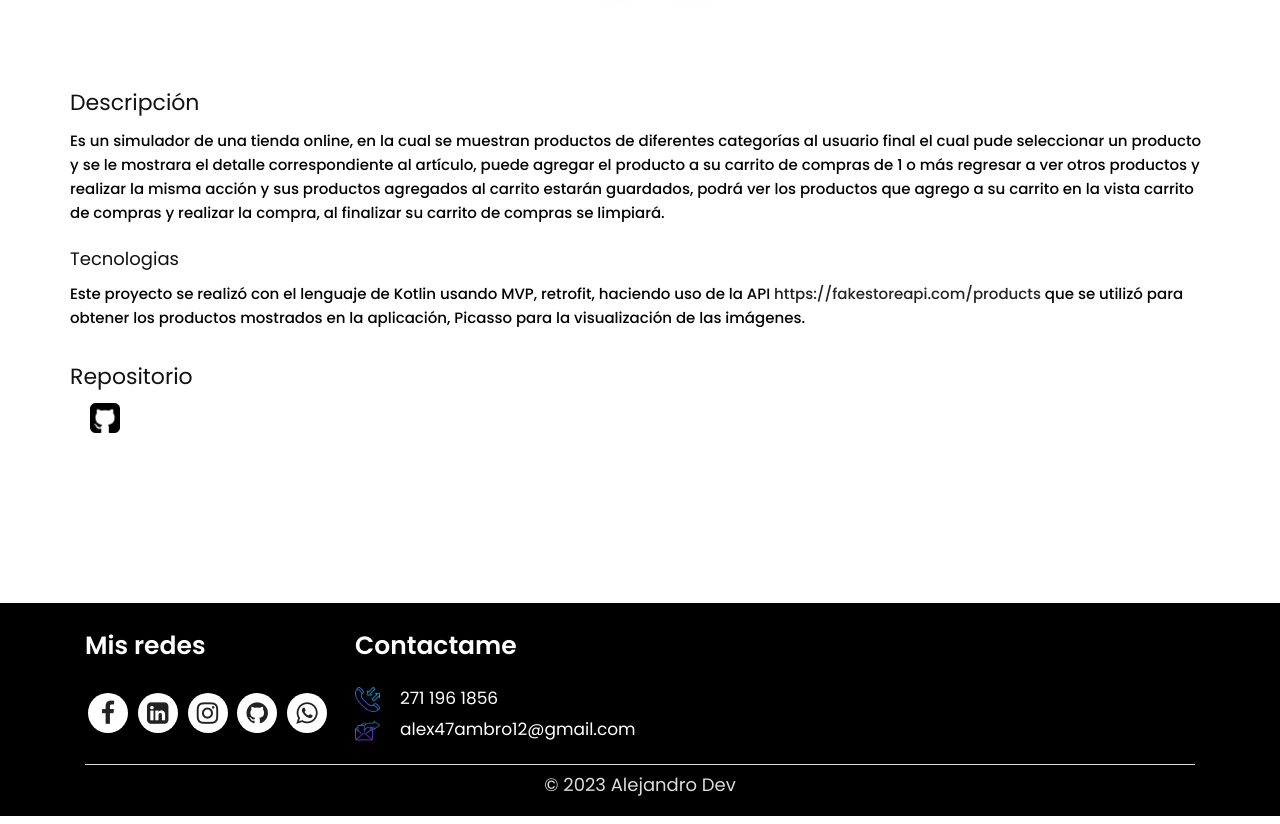
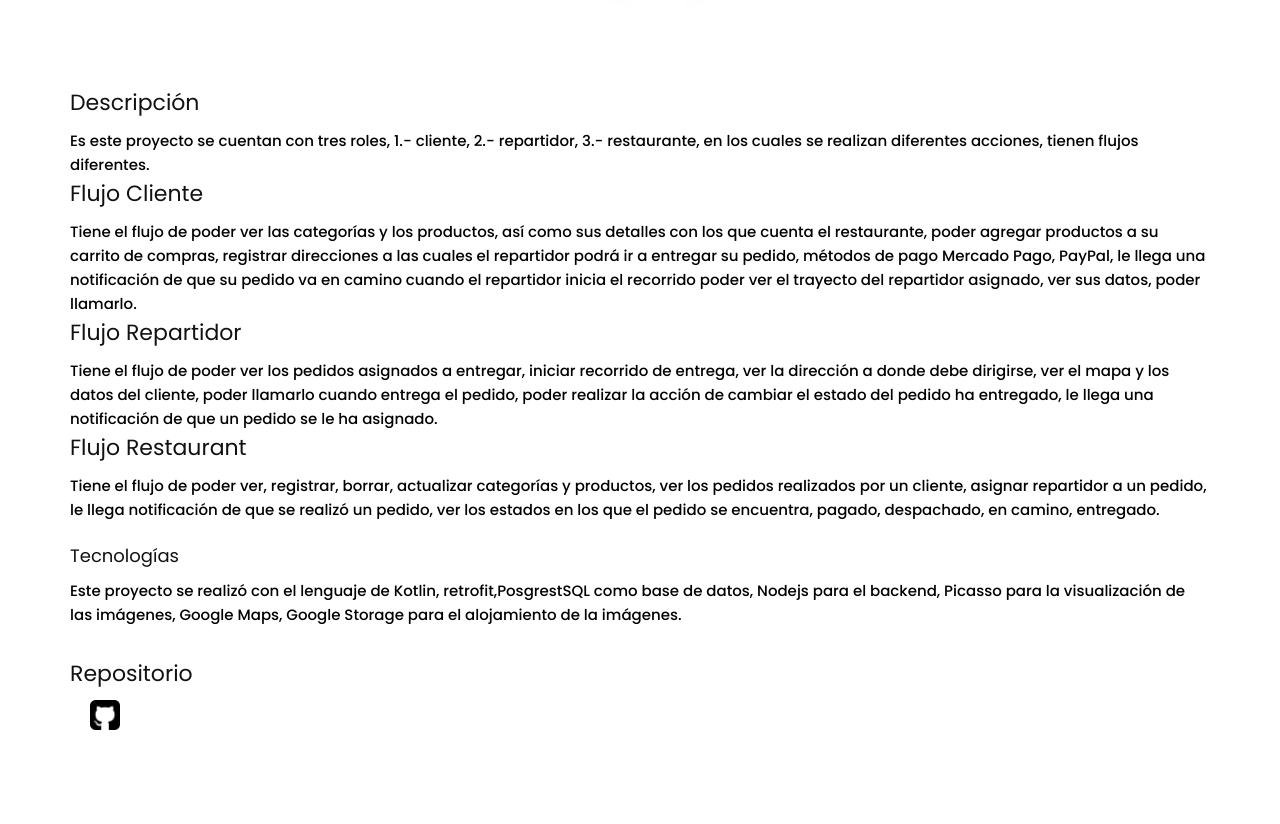
Before and after one commit to alejandro342/alejandro342.github.io, a plain HTML site: page deliverylinks.html in a window 1280 px wide. Shown: the part 700-1524 px from the top of the page. Drawn offline with nearby package versions, Linux system fonts and the light colour scheme.

Commit message:
Delivery
Se corrigió la descripción del proyecto delivery.

Co-Authored-By: Alejandro Ambrosio <67438573+alejandro342@users.noreply.github.com>

```diff
--- a/css/style.css
+++ b/css/style.css
@@ -738,6 +738,7 @@ ul.social_icon li a.whatsapp:hover {
 .about .titlepage {
      text-align: left;
      background-color: #24DA4B;
+     border-radius: 10px;
 }
 .about .titlepage h2 {
      max-width: inherit;
--- a/deliverylinks.html
+++ b/deliverylinks.html
@@ -24,7 +24,7 @@
 
    <link rel="stylesheet" href="css/responsive.css">
 
-   <link rel="icon" href="images/fevicon.png" type="image/gif" />
+   <link rel="icon" href="images/icono.png"/>
 
    <link rel="stylesheet" href="css/jquery.mCustomScrollbar.min.css">
 
@@ -114,24 +114,42 @@
                   <h2>Descripción</h2>
 
                   <p>
-                     Es un simulador de una tienda online, en la cual se muestran productos de diferentes categorías
-                     al usuario final el cual pude seleccionar un producto y se le mostrara el detalle correspondiente
-                     al artículo, puede agregar el producto a su carrito de compras de 1 o más regresar a ver otros
-                     productos y realizar la misma acción y sus productos agregados al carrito estarán guardados, podrá
-                     ver los productos que agrego a su carrito en la vista carrito de compras y realizar la compra,
-                     al finalizar su carrito de compras se limpiará.
+                     Es este proyecto se cuentan con tres roles,  1.- cliente, 2.- repartidor,
+                     3.- restaurante, en los cuales se realizan diferentes acciones, tienen flujos diferentes.
 
                   </p>
 
-                  <h3>Tecnologias</h3>
+                  <h2>Flujo Cliente</h2>
+                  <p>
+                     Tiene el flujo de poder ver las categorías y los productos, así como sus detalles con los que cuenta el
+                      restaurante, poder agregar productos a su carrito de compras, registrar direcciones a las cuales el
+                      repartidor podrá ir a entregar su pedido, métodos de pago Mercado Pago, PayPal, le llega una notificación
+                      de que su pedido va en camino cuando el repartidor inicia el recorrido poder ver el trayecto del repartidor
+                      asignado, ver sus datos, poder llamarlo.
+
+                 </p>
+                 <h2>Flujo Repartidor</h2>
+
+                 <p>
+                     Tiene el flujo de poder ver los pedidos asignados a entregar, iniciar recorrido de entrega, ver la dirección
+                     a donde debe dirigirse, ver el mapa y los datos del cliente, poder llamarlo cuando entrega el pedido, poder
+                     realizar la acción de cambiar el estado del pedido ha entregado, le llega una notificación de que un pedido
+                     se le ha asignado.
+                 </p>
+                 <h2>Flujo Restaurant</h2>
+
+                 <p>
+                     Tiene el flujo de poder ver, registrar, borrar, actualizar categorías y productos, ver los pedidos realizados por
+                     un cliente, asignar repartidor a un pedido, le llega notificación de que se realizó un pedido, ver los estados en
+                     los que el pedido se encuentra, pagado, despachado, en camino, entregado.
+                 </p>
+                  <h3>Tecnologías</h3>
 
                   <p>
-                     Este proyecto se realizó con el lenguaje de Kotlin usando MVP, retrofit, haciendo uso de la API
-                     <a href="https://fakestoreapi.com/products" target="_blank">https://fakestoreapi.com/products</a>
-                     que se utilizó para obtener los productos mostrados en la
-                     aplicación, Picasso para la visualización de las imágenes.
+                     Este proyecto se realizó con el lenguaje de Kotlin, retrofit,PosgrestSQL como base de datos, Nodejs para el backend,
+                     Picasso para la visualización de las imágenes, Google Maps, Google Storage para el alojamiento de la imágenes.
+                   </p>
 
-                  </p>
                </article>
                <aside class="repo">
                   <h2>Repositorio</h2>
```
Also changed, not shown: about.html (+1 -1 lines), certificados.html (+1 -1 lines), contact.html (+1 -1 lines), index.html (+2 -1 lines), projects.html (+1 -1 lines), routesmap.html (+1 -1 lines), storelinks.html (+1 -1 lines).
